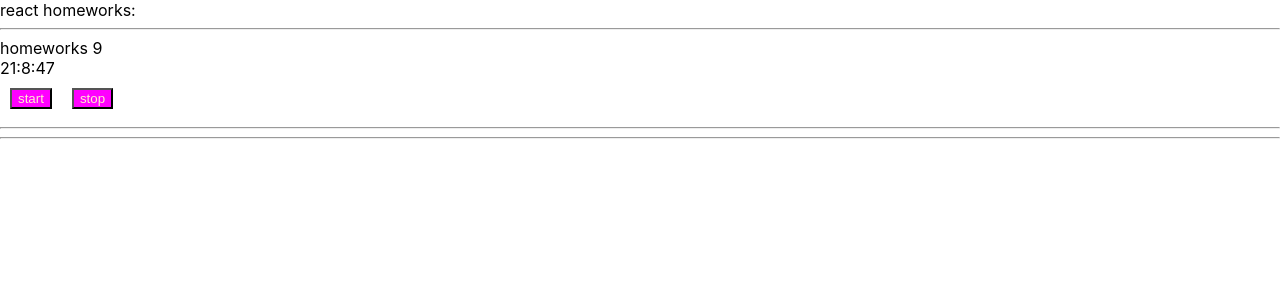
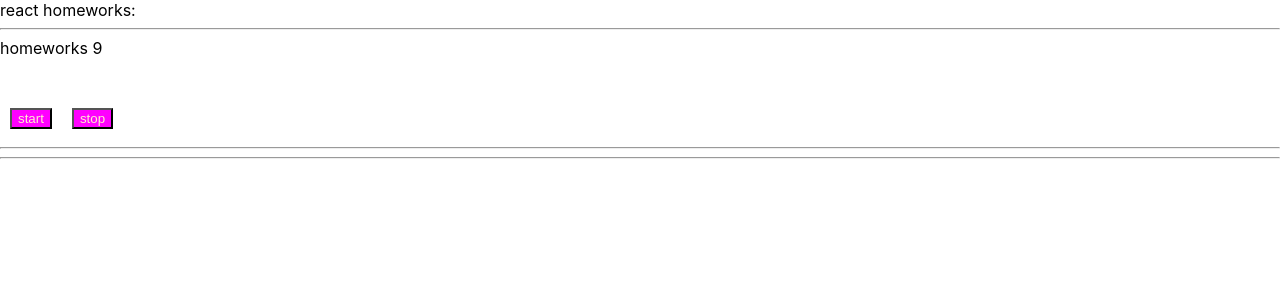
Before and after one commit to DmitriAleks/DZ, a React (Create React App) app in the folder TrubeDz/: page / in a window 1280 px wide. Shown: the top 300 px of the page. Built offline with nearby package versions, Linux system fonts and the light colour scheme.

Commit message:
HWN9 create work version Clock and refactor code

```diff
--- a/TrubeDz/src/p2-homeworks/h9/AlternativeClock.tsx
+++ b/TrubeDz/src/p2-homeworks/h9/AlternativeClock.tsx
@@ -26,7 +26,6 @@ function AlternativeClock() {
         setShow(false)
     }
 
-
     const stringTime = date.getHours() + ':' + date.getMinutes() + ':' + date.getSeconds()
     const stringDate = date.getDate() + '.' + date.getMonth() + '.' + date.getFullYear()
     return (
@@ -52,5 +51,4 @@ function AlternativeClock() {
 }
 
 
-
 export default AlternativeClock
--- a/TrubeDz/src/p2-homeworks/h9/Clock.tsx
+++ b/TrubeDz/src/p2-homeworks/h9/Clock.tsx
@@ -3,16 +3,16 @@ import SuperButton from '../h4/common/c2-SuperButton/SuperButton'
 
 function Clock() {
     const [timerId, setTimerId] = useState<number>(0)
-    const [date, setDate] = useState<Date>(new Date())
+    const [date, setDate] = useState<Date>()
     const [show, setShow] = useState<boolean>(false)
 
     const stop = () => {
-        // stop
+        clearInterval(timerId)
     }
     const start = () => {
         stop()
         const id: number = window.setInterval(() => {
-             setDate(new Date())
+            setDate(new Date())
         }, 1000)
         setTimerId(id)
     }
@@ -24,10 +24,8 @@ function Clock() {
         setShow(false)
     }
 
-    // const stringTime = 'Time' // fix with date
-    // const stringDate = 'Date' // fix with date
-    const stringTime = JSON.stringify(date)
-    const stringDate = 'Date' // fix with date
+    const stringTime = date?.toLocaleTimeString() || <br/>
+    const stringDate = date?.toLocaleDateString() || <br/>
     return (
         <div>
             <div
@@ -37,11 +35,13 @@ function Clock() {
                 {stringTime}
             </div>
 
-            {show && (
+            {show ? (
                 <div>
                     {stringDate}
                 </div>
-            )}
+            ): (
+                <br/>
+                )}
 
             <SuperButton onClick={start}>start</SuperButton>
             <SuperButton onClick={stop}>stop</SuperButton>
--- a/TrubeDz/src/p2-homeworks/h9/HW9.tsx
+++ b/TrubeDz/src/p2-homeworks/h9/HW9.tsx
@@ -9,7 +9,7 @@ function HW9() {
             homeworks 9
 
             {/*should work (должно работать)*/}
-            <AlternativeClock/>
+            <Clock/>
 
             <hr/>
             {/*для личного творчества, могу проверить*/}
```
